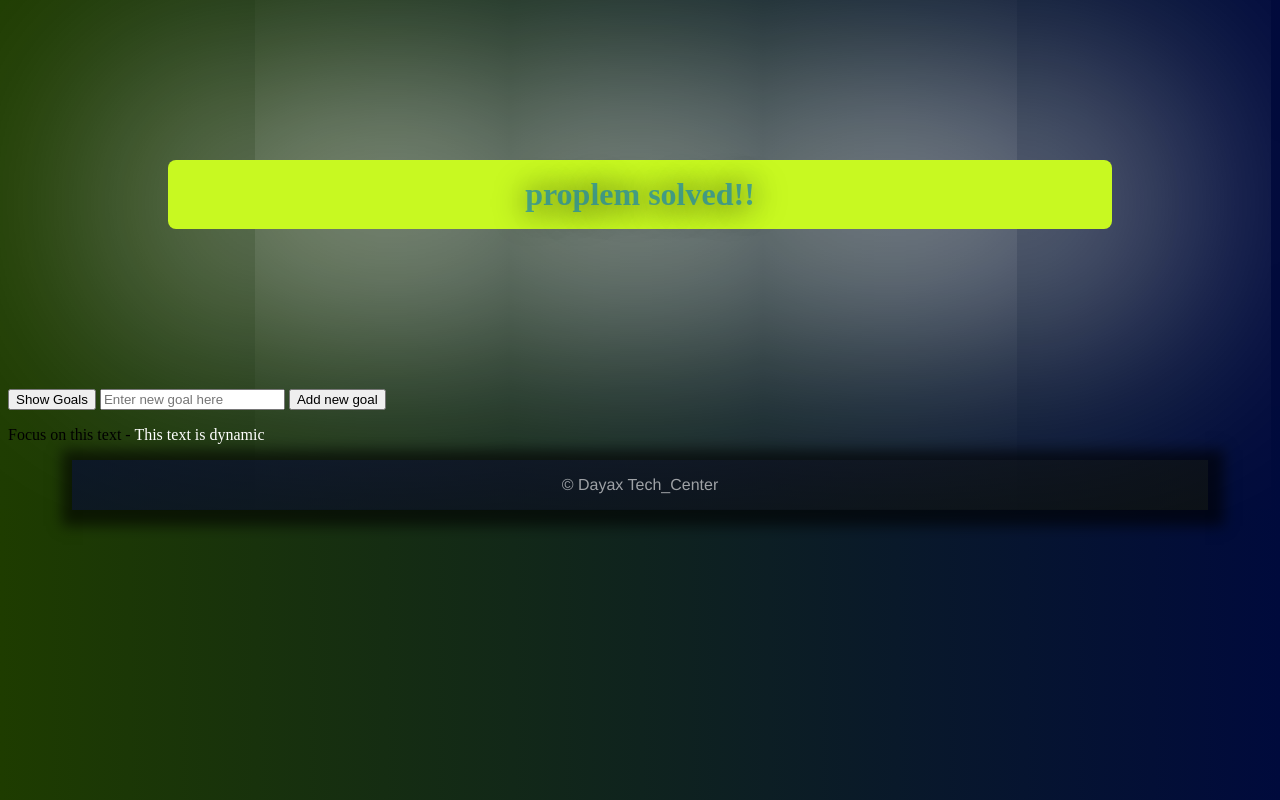
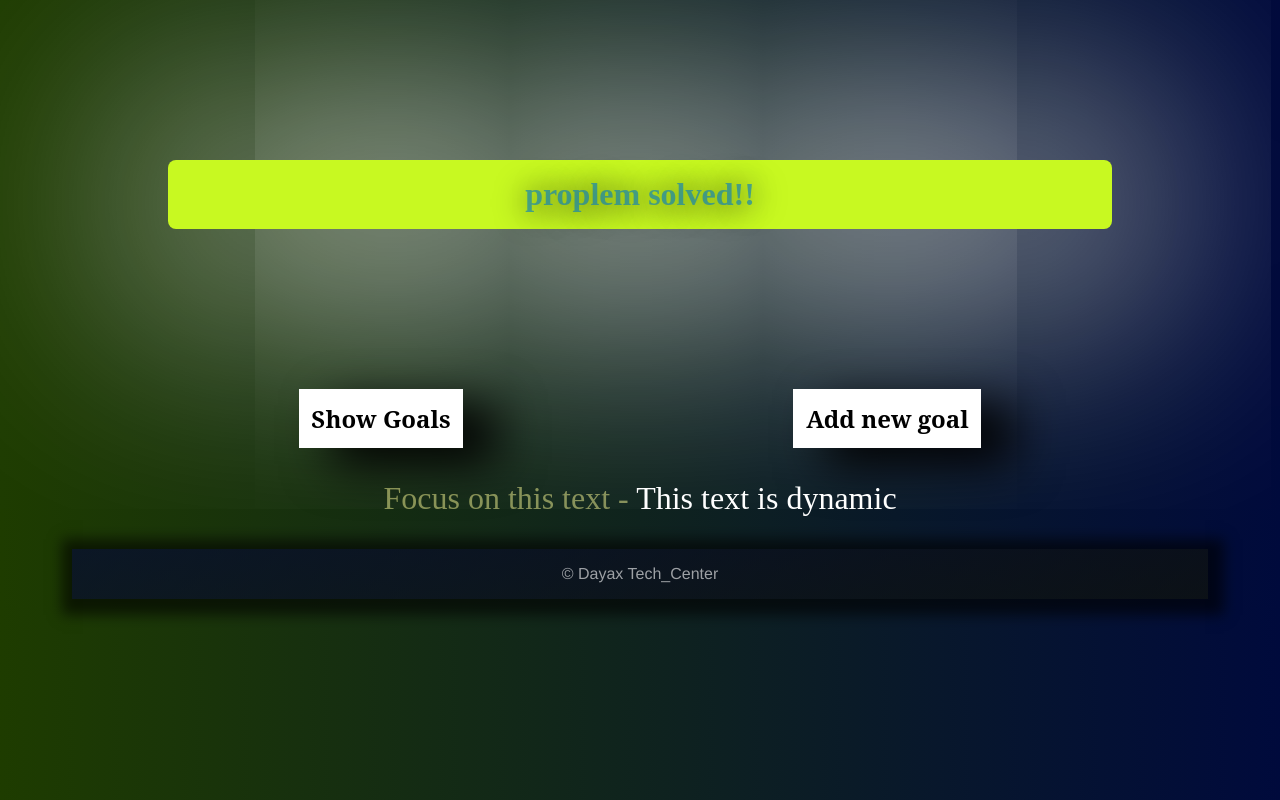
Before and after one commit to ffu-web/javascript-basics, a plain HTML site: page index.html in a window 1280 px wide. Drawn offline with Linux system fonts and the light colour scheme.

Commit message:
second updates from feature

```diff
--- a/style.css
+++ b/style.css
@@ -16,6 +16,45 @@ h1{
     text-shadow: 0.1rem 0.1rem 2rem rgb(0, 0, 0);
 }
 
+main{
+    text-align: center;
+    font-size: 1.5rem;
+}
+
+main button{
+    padding: 0.8rem;
+    /*
+    color: rgb(255, 255, 255,0.8);
+    border-radius: 1rem;
+    text-shadow: 4rem 1rem 10rem;*/
+    border-style: hidden;
+    font-family: 'Kanit','Serif';
+    font-weight: bolder;
+    font-size: inherit;
+    background-color: white;
+    box-shadow: 2rem 1rem 3rem ;
+}
+
+main button:hover{
+    padding: 1rem;
+    background-color: rgb(12, 160, 15);
+    border-radius: 0.2rem;
+    color: rgb(255, 255, 255,0.8);
+}
+
+#wish{
+    color: white;
+}
+#newgoal{
+    font-size: inherit;
+    height: 3.2rem;
+    visibility:hidden;
+}
+main p{
+    font-size: 2rem;
+    color: rgba(250, 250, 150,0.5);
+}
+
 footer{
     text-align: center;
     color:rgba(255,255,255,0.6);
```
